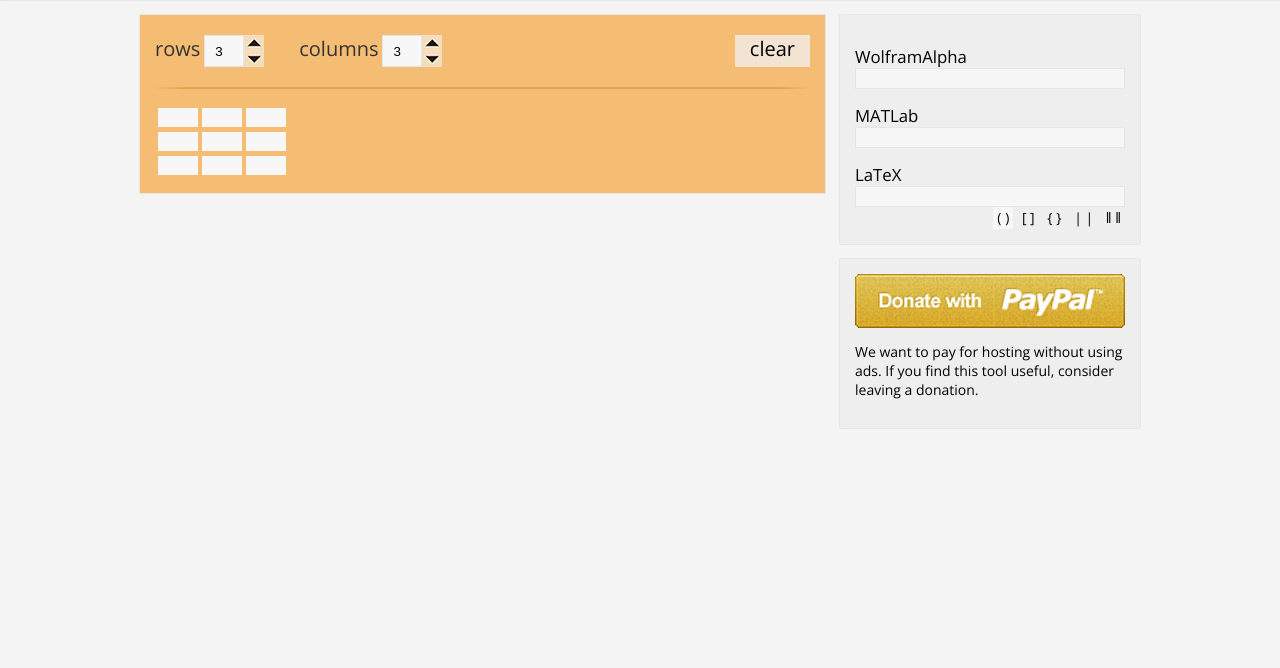
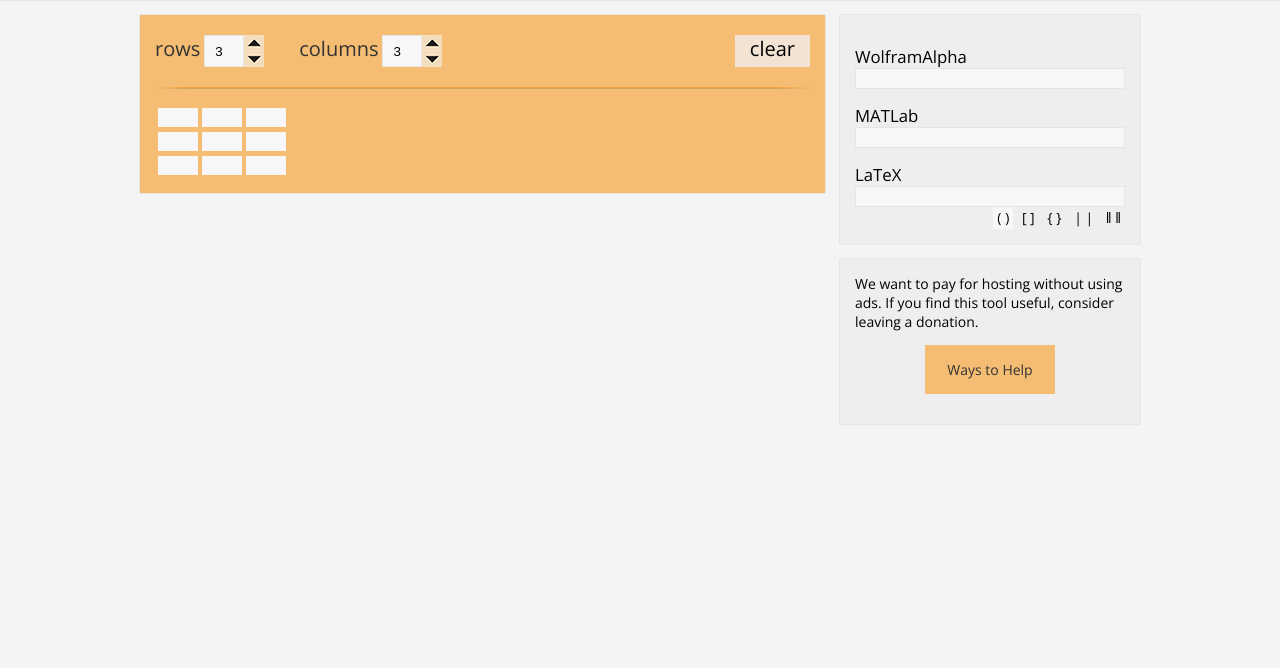
Before and after one commit to 1mike12/matrix-translator, a PHP site: the page made by index.php in a window 1280 px wide. Shown: the part 51-719 px from the top of the page. Run offline with PHP 8.4, Linux system fonts and the light colour scheme; style sheets or scripts are compiled from the project's sources; some libraries are stand-ins or nearby versions.

Commit message:
fixed accordion drop-down menu background. changed to sprite sheet

```diff
--- a/css/accordion.css
+++ b/css/accordion.css
@@ -30,13 +30,14 @@
     margin-right: 15px;
     width: 24px;
     height: 24px;
-    background: url("../images/dropHor.png"); }
+    background: url("../images/accordionSprites.png");
+    background-position: top left; }
   .accordionHeaderWrapper .accordionHeaderIcon.accordion-hover {
-    background-position: right; }
+    background-position: bottom left; }
   .accordionHeaderWrapper .accordionHeaderIcon.accordion-down {
-    background: url("../images/dropVer.png"); }
+    background-position: bottom right; }
   .accordionHeaderWrapper .accordionHeaderIcon.accordion-down.accordion-hover {
-    background-position: right; }
+    background-position: top right; }
 
 .accordionContent {
   margin-top: 5px;
--- a/css/style.css
+++ b/css/style.css
@@ -261,12 +261,18 @@ header {
     display: block;
     width: 100%; }
   #outputColumn #paypalButton {
-    background-image: url("../images/donateIcon1.png");
-    background-position: left;
-    width: 270px;
-    height: 54px; }
+    display: block;
+    width: 100px;
+    text-align: center;
+    padding: 15px;
+    background: #f4bd73;
+    color: #333333;
+    text-decoration: none;
+    margin-left: auto;
+    margin-right: auto;
+    margin-bottom: 15px; }
     #outputColumn #paypalButton:hover {
-      background-position: right; }
+      background: #f8d3a2; }
 
 /*history column*========================*/
 .historyColumnWrapper {
--- a/index.php
+++ b/index.php
@@ -90,14 +90,10 @@
                             <label for="doublePolon">‖ ‖</label>
                         </div>
                     </div>
-                    <div class="section">
-                        <a href="donate.php">
-                            <div id="paypalButton">
-                            </div>
-                        </a>
-                        <p></p>
+                    <div class="section selfClear">
                         <p>We want to pay for hosting without using ads. If you find this tool useful, consider leaving a donation.
                         </p>
+                        <a id="paypalButton" href="donate.php">Ways to Help</a>
                     </div>
                 </div>
             </div>
--- a/scss/accordion.scss
+++ b/scss/accordion.scss
@@ -17,16 +17,17 @@
         margin-right:$globalPadding;
         width:24px;
         height:24px;
-        background:url("../images/dropHor.png");
+        background:url("../images/accordionSprites.png");
+        background-position:top left;
     }
     .accordionHeaderIcon.accordion-hover{
-        background-position:right;
+        background-position:bottom left;
     }
     .accordionHeaderIcon.accordion-down{
-        background:url("../images/dropVer.png")
+        background-position:bottom right;
     }
     .accordionHeaderIcon.accordion-down.accordion-hover{
-        background-position:right;
+        background-position:top right;
     }
 }
 
--- a/scss/style.scss
+++ b/scss/style.scss
@@ -214,11 +214,17 @@ header{
 
 
     #paypalButton{
-        background-image: url("../images/donateIcon1.png");
-        background-position:left;
-        width:270px;
-        height:54px;
-        &:hover{background-position:right;}
+        display:block;
+        width:100px;
+        text-align:center;
+        padding:$globalPadding;
+        background:$orange;
+        color:$dark1;
+        text-decoration:none;
+        margin-left:auto;
+        margin-right:auto;
+        margin-bottom:$globalPadding;
+        &:hover{background:lighten($orange,10%);}
     }
 
 }
```
Also changed, not shown: images/accordionSprites.png (added), images/donateIcon1.png (deleted), images/dropHor.png (deleted), images/dropVer.png (deleted), images/logo.jpg (deleted).
